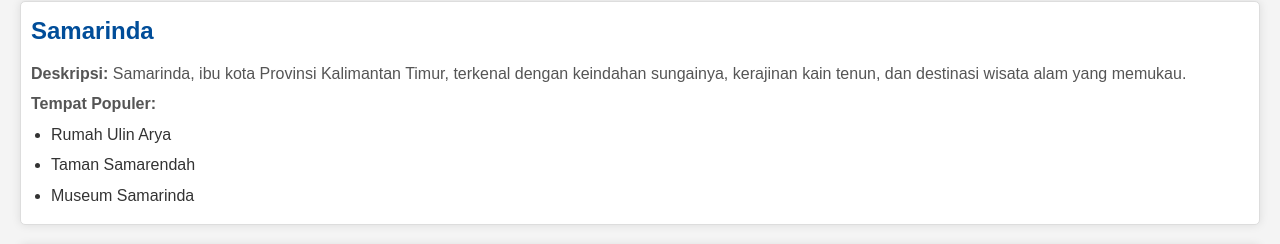
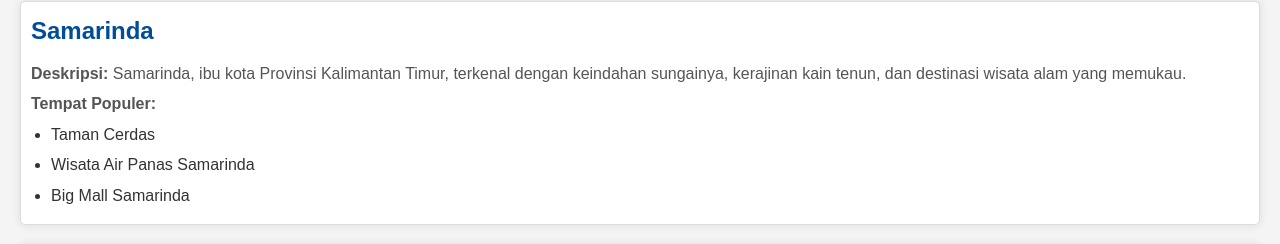
Before and after one commit to Kasmiati/mimia, a plain HTML site: page index.html in a window 1280 px wide. Shown: the part 100-344 px from the top of the page. Drawn offline with Linux system fonts and the light colour scheme.

Commit message:
Update index.html

```diff
--- a/index.html
+++ b/index.html
@@ -43,9 +43,9 @@
         <p><strong>Deskripsi:</strong> Samarinda, ibu kota Provinsi Kalimantan Timur, terkenal dengan keindahan sungainya, kerajinan kain tenun, dan destinasi wisata alam yang memukau.</p>
         <p><strong>Tempat Populer:</strong></p>
         <ul>
-            <li>Rumah Ulin Arya</li>
-            <li>Taman Samarendah</li>
-            <li>Museum Samarinda</li>
+            <li>Taman Cerdas</li>
+            <li>Wisata Air Panas Samarinda</li>
+            <li>Big Mall Samarinda</li>
         </ul>
     </div>
     <div class="wisata-item">
```
